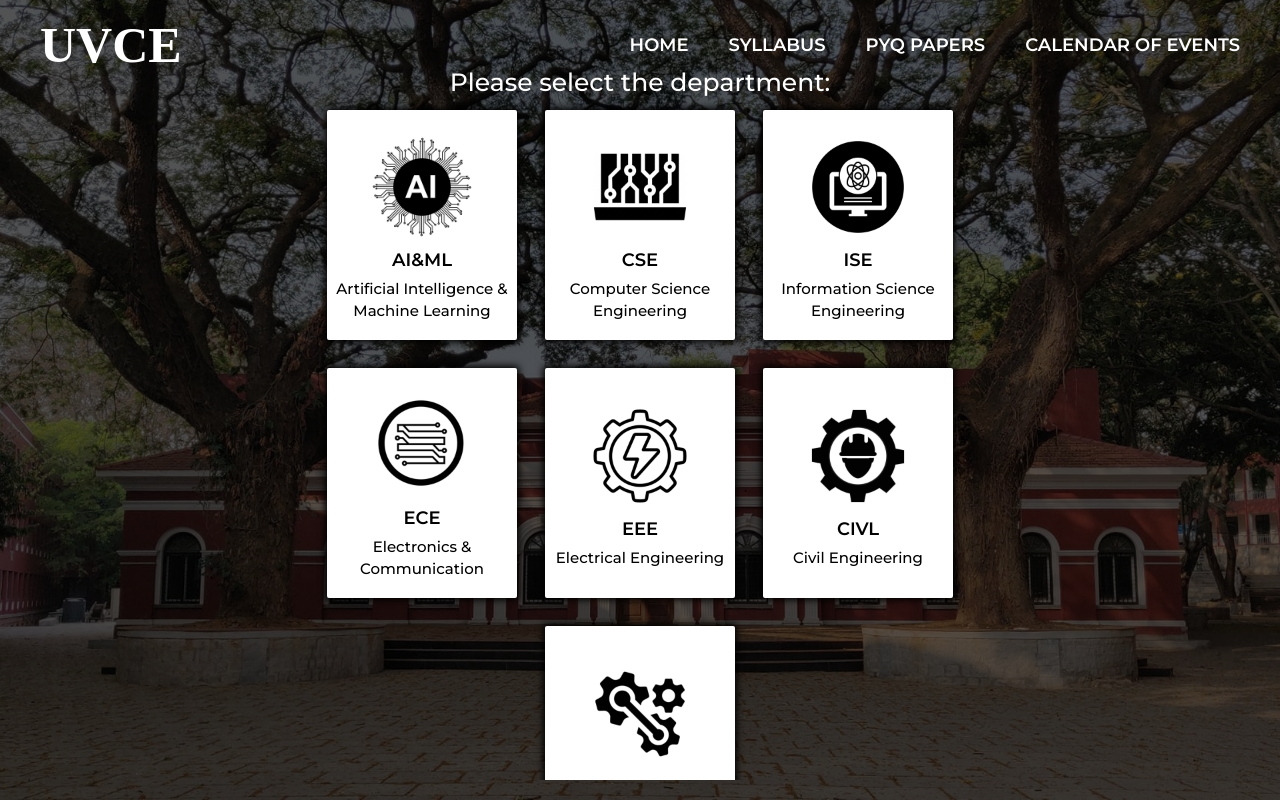
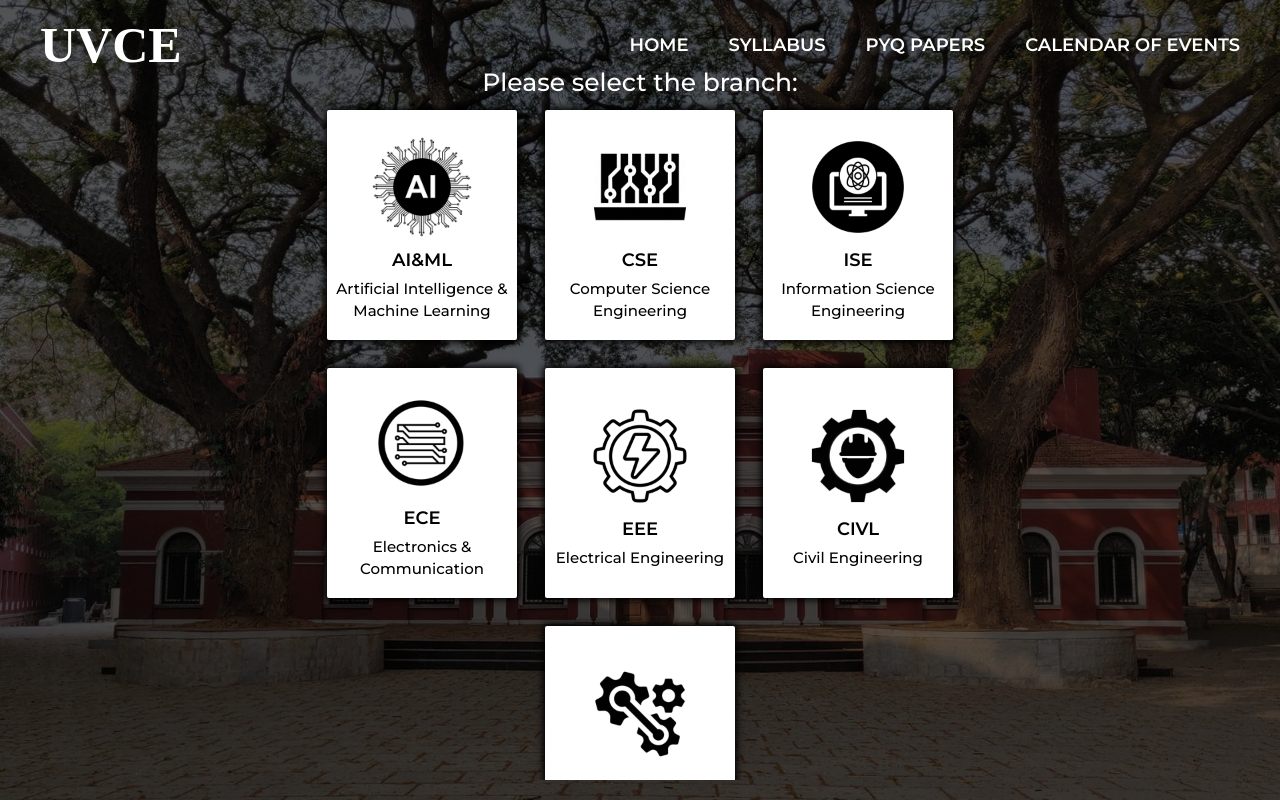
Before and after one commit to Matteriegray/time_table, a Next.js app: page /1 in a window 1280 px wide. Built offline with nearby package versions, Linux system fonts and the light colour scheme.

Commit message:
Update page.jsx

```diff
--- a/app/[year]/page.jsx
+++ b/app/[year]/page.jsx
@@ -40,7 +40,7 @@
 
   return (
     <div className='flex flex-col items-center justify-center h-full w-full pt-[5%] max-md:pt-[10%] pb-5 absolute top-0 left-0'>
-      <h1 className='font-medium text-[#ffffff] text-[25px]'>Please select the department:</h1>
+      <h1 className='font-medium text-[#ffffff] text-[25px]'>Please select the branch:</h1>
       <div className='flex flex-wrap gap-7 w-[60%] max-md:w-[80%] justify-center overflow-x-hidden max-md:overflow-y-scroll brnchhldr py-2'>
         {branches.map((item) => (
           <Link key={item.id} href={item.path} passHref>
```
